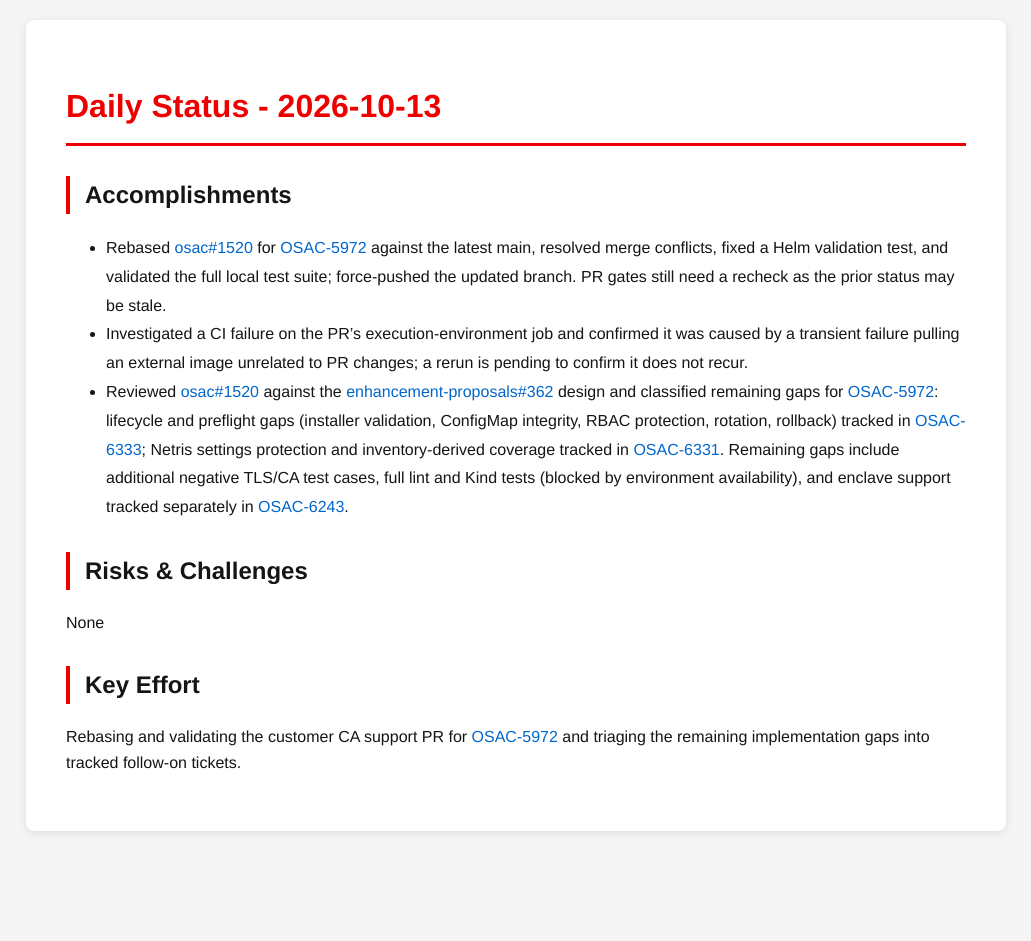
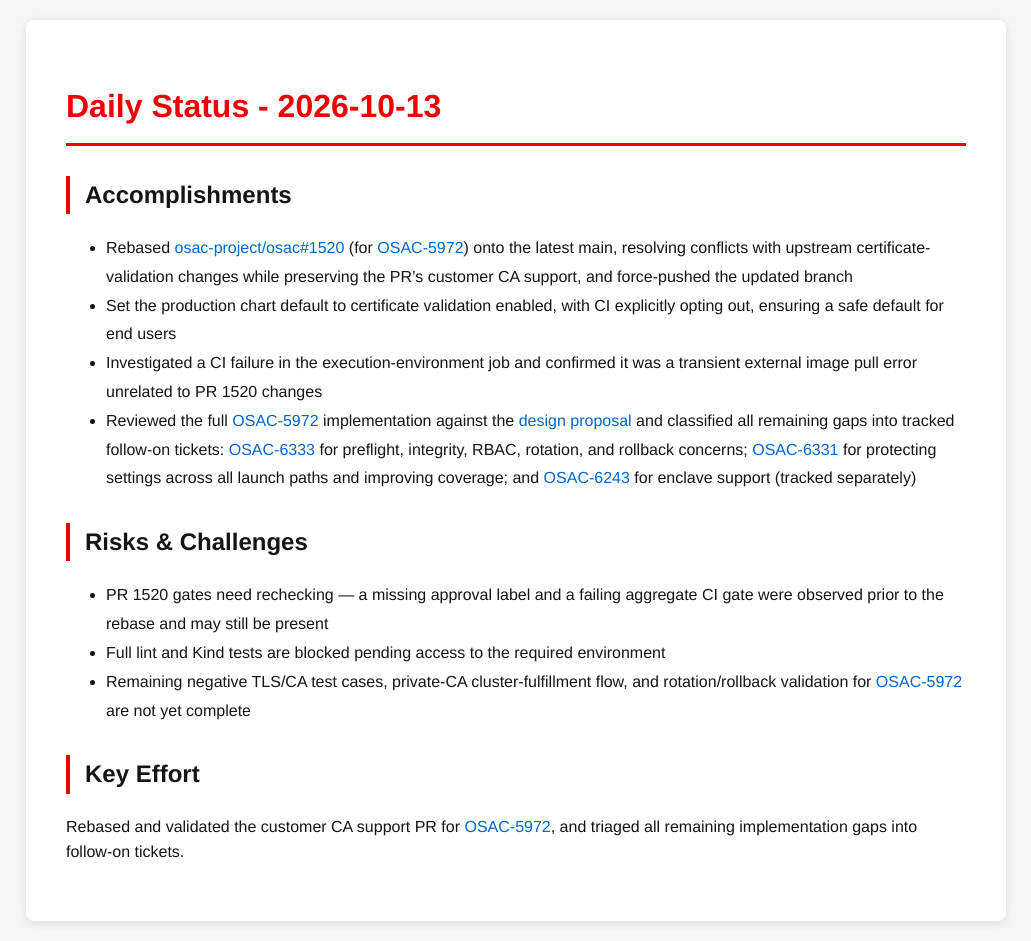
Before and after one commit to tzvatot/daily-status, a Jekyll site: the page built from 2026-10-13.md, in a window 1280 px wide. Shown: the whole page, without its empty margins (124-1155 px from the left). Built offline with Jekyll 4.4.1, drawn with Linux system fonts in a browser that asks for light colours; before the commit the page ends 900 px from its top, so only the background shows below that.

Commit message:
Daily status update - 2026-10-13

```diff
--- a/2026-10-13.md
+++ b/2026-10-13.md
@@ -7,12 +7,15 @@ date: 2026-10-13
 # Daily Status - 2026-10-13
 
 ## Accomplishments
-- Rebased [osac#1520](https://github.com/osac-project/osac/pull/1520) for [OSAC-5972](https://redhat.atlassian.net/browse/OSAC-5972) against the latest main, resolved merge conflicts, fixed a Helm validation test, and validated the full local test suite; force-pushed the updated branch. PR gates still need a recheck as the prior status may be stale.
-- Investigated a CI failure on the PR's execution-environment job and confirmed it was caused by a transient failure pulling an external image unrelated to PR changes; a rerun is pending to confirm it does not recur.
-- Reviewed [osac#1520](https://github.com/osac-project/osac/pull/1520) against the [enhancement-proposals#362](https://github.com/osac-project/enhancement-proposals/pull/362) design and classified remaining gaps for [OSAC-5972](https://redhat.atlassian.net/browse/OSAC-5972): lifecycle and preflight gaps (installer validation, ConfigMap integrity, RBAC protection, rotation, rollback) tracked in [OSAC-6333](https://redhat.atlassian.net/browse/OSAC-6333); Netris settings protection and inventory-derived coverage tracked in [OSAC-6331](https://redhat.atlassian.net/browse/OSAC-6331). Remaining gaps include additional negative TLS/CA test cases, full lint and Kind tests (blocked by environment availability), and enclave support tracked separately in [OSAC-6243](https://redhat.atlassian.net/browse/OSAC-6243).
+- Rebased [osac-project/osac#1520](https://github.com/osac-project/osac/pull/1520) (for [OSAC-5972](https://redhat.atlassian.net/browse/OSAC-5972)) onto the latest main, resolving conflicts with upstream certificate-validation changes while preserving the PR's customer CA support, and force-pushed the updated branch
+- Set the production chart default to certificate validation enabled, with CI explicitly opting out, ensuring a safe default for end users
+- Investigated a CI failure in the execution-environment job and confirmed it was a transient external image pull error unrelated to PR 1520 changes
+- Reviewed the full [OSAC-5972](https://redhat.atlassian.net/browse/OSAC-5972) implementation against the [design proposal](https://github.com/osac-project/enhancement-proposals/pull/362) and classified all remaining gaps into tracked follow-on tickets: [OSAC-6333](https://redhat.atlassian.net/browse/OSAC-6333) for preflight, integrity, RBAC, rotation, and rollback concerns; [OSAC-6331](https://redhat.atlassian.net/browse/OSAC-6331) for protecting settings across all launch paths and improving coverage; and [OSAC-6243](https://redhat.atlassian.net/browse/OSAC-6243) for enclave support (tracked separately)
 
 ## Risks & Challenges
-None
+- PR 1520 gates need rechecking — a missing approval label and a failing aggregate CI gate were observed prior to the rebase and may still be present
+- Full lint and Kind tests are blocked pending access to the required environment
+- Remaining negative TLS/CA test cases, private-CA cluster-fulfillment flow, and rotation/rollback validation for [OSAC-5972](https://redhat.atlassian.net/browse/OSAC-5972) are not yet complete
 
 ## Key Effort
-Rebasing and validating the customer CA support PR for [OSAC-5972](https://redhat.atlassian.net/browse/OSAC-5972) and triaging the remaining implementation gaps into tracked follow-on tickets.
+Rebased and validated the customer CA support PR for [OSAC-5972](https://redhat.atlassian.net/browse/OSAC-5972), and triaged all remaining implementation gaps into follow-on tickets.
```
